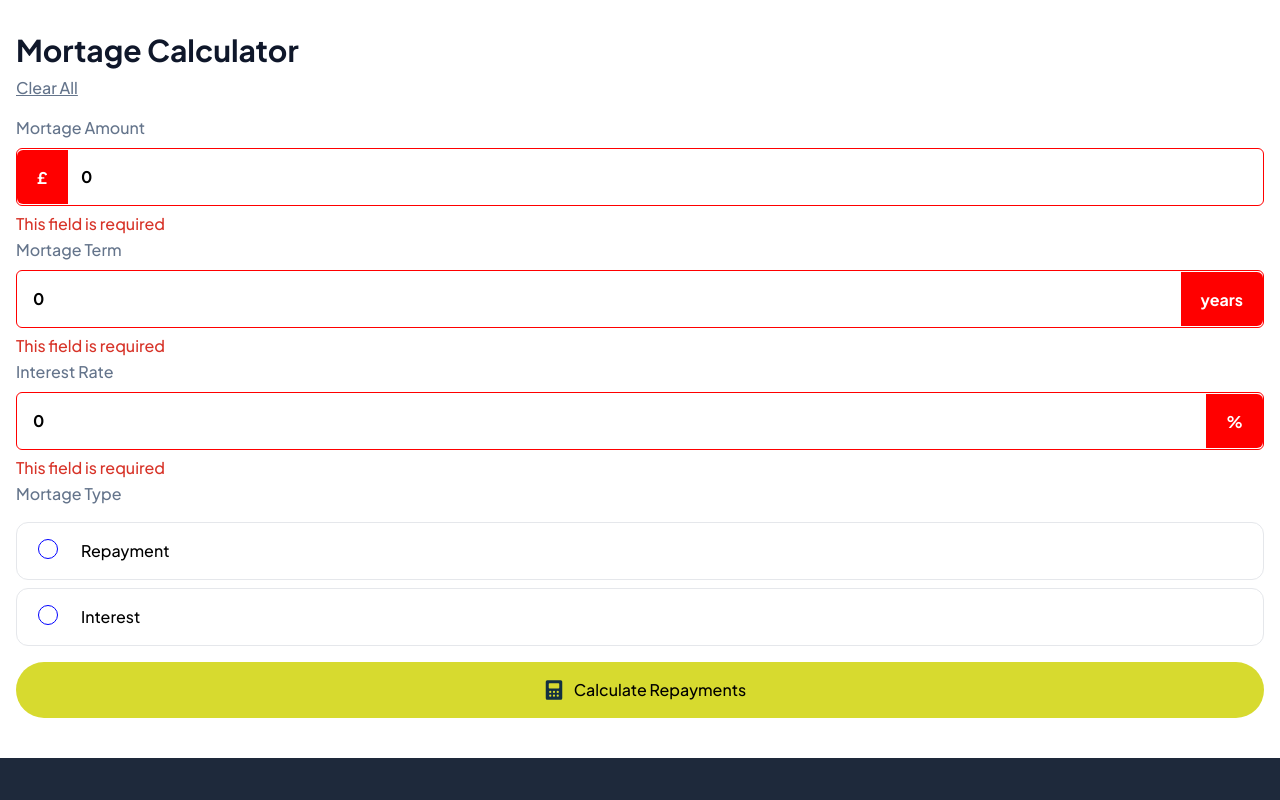
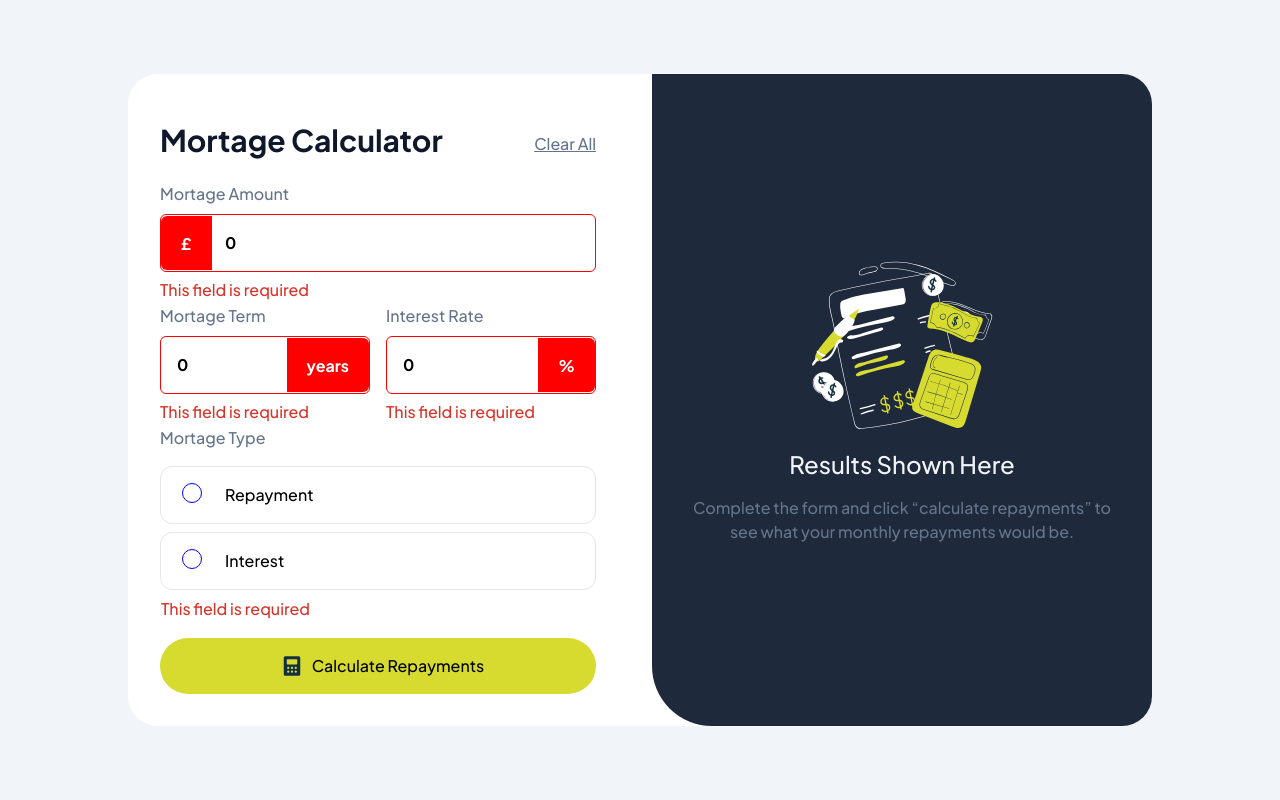
Before and after one commit to dylan-dot-c/Mortage_Calculator_Frontend_Mentor, a Vue app: page / in a window 1280 px wide. Shown: the top 800 px of the page. Built offline with nearby package versions, Linux system fonts and the light colour scheme.

Commit message:
completed destop design

```diff
--- a/src/App.vue
+++ b/src/App.vue
@@ -9,10 +9,12 @@ const data = useMortageStore()
 </script>
 
 <template>
-  <main class="flex flex-col gap-6">
-    <section class="p-4">
-      <form @submit.prevent>
-        <header class="my-4">
+  <main
+    class="flex flex-col gap-6 md:grid md:grid-cols-2 md:max-w-5xl md:bg-white md:rounded-[30px] overflow-hidden"
+  >
+    <section class="p-4 md:p-8">
+      <form @submit.prevent="(data.submitted = true), data.calculateMortage()">
+        <header class="my-4 md:flex md:justify-between md:items-center">
           <h1 class="text-3xl text-slate-900 font-bold mb-2">Mortage Calculator</h1>
           <button class="underline text-slate-500" type="reset" @click="data.clearForm">
             Clear All
@@ -20,13 +22,21 @@ const data = useMortageStore()
         </header>
         <div class="space-y-8 mb-8">
           <EnhancedInput text="£" label="Mortage Amount" align="left" name="amount" :min="1000" />
-          <EnhancedInput text="years" label="Mortage Term" align="right" name="duration" :min="1" />
-          <EnhancedInput text="%" label="Interest Rate" align="right" name="interest" :min="1" />
+          <div class="md:grid md:grid-cols-2 md:gap-4">
+            <EnhancedInput
+              text="years"
+              label="Mortage Term"
+              align="right"
+              name="duration"
+              :min="1"
+            />
+            <EnhancedInput text="%" label="Interest Rate" align="right" name="interest" :min="1" />
+          </div>
         </div>
 
         <div>
           <p class="text-slate-500">Mortage Type</p>
-          <div class="*:rounded-xl space-y-2 *:space-x-4 mt-4 *:block">
+          <div class="*:rounded-xl space-y-2 *:space-x-4 mt-4 *:block mb-12">
             <label
               for="repayment"
               class="border p-4 pl-16 relative"
@@ -39,6 +49,7 @@ const data = useMortageStore()
                 id="repayment"
                 class=""
                 v-model="data.formInfo.type"
+                required
               />
               <span class="radio"><span class="radio--circle"></span></span>
               Repayment
@@ -46,7 +57,7 @@ const data = useMortageStore()
 
             <label
               for="interest"
-              class="border p-4 pl-16 relative"
+              class="border p-4 pl-16 mb-12 relative"
               :class="{ 'border-lime bg-lime bg-opacity-10': data.formInfo.type == 'interest' }"
             >
               <input
@@ -56,15 +67,16 @@ const data = useMortageStore()
                 id="interest"
                 class=""
                 v-model="data.formInfo.type"
+                required
               />
               <span class="radio"><span class="radio--circle"></span></span>
               Interest
+              <p class="error hidden text-red absolute top-16 left-0">This field is required</p>
             </label>
           </div>
         </div>
 
         <button
-          @click="(data.submitted = true), data.calculateMortage()"
           type="submit"
           class="flex gap-2 justify-center bg-lime rounded-full p-4 w-full mt-4"
         >
@@ -73,7 +85,7 @@ const data = useMortageStore()
       </form>
     </section>
 
-    <section class="bg-slate-800 p-4">
+    <section class="bg-slate-800 p-4 md:p-8 md:rounded-es-[60px]">
       <NoResults v-if="!data.submitted" />
       <MortgageResults v-else />
     </section>
--- a/src/assets/main.css
+++ b/src/assets/main.css
@@ -10,12 +10,21 @@
     font-weight: 500;
   }
 
+  body {
+    @apply md:grid md:place-items-center md:h-screen md:bg-slate-100;
+  }
+
+  button,
+  label {
+    user-select: none;
+  }
+
   input[type='radio'] {
     opacity: 0;
     position: absolute;
   }
 
-  input:invalid {
+  input:not([type='radio']):invalid {
     border: 1px solid red;
 
     & ~ span {
@@ -25,6 +34,12 @@
 
     & ~ .error {
       display: block;
+    }
+  }
+
+  input[type='radio']:invalid {
+    & ~ .error {
+      @apply block m-0;
     }
   }
 
@@ -51,4 +66,8 @@
     border-radius: 50%;
     border: 1px solid blue;
   }
+
+  label {
+    cursor: pointer;
+  }
 }
--- a/src/components/MortgageResults.vue
+++ b/src/components/MortgageResults.vue
@@ -5,18 +5,18 @@ const { mortgageValues } = useMortageStore()
 </script>
 
 <template>
-  <article class="pb-8">
-    <div class="space-y-4 my-4">
+  <article class="pb-8 md:pb-0">
+    <div class="space-y-4 my-4 md:space-y-5 md:my-5">
       <h2 class="text-slate-100 text-2xl font-bold">Your Results</h2>
       <p class="text-slate-500">
         Your results are shown below based on the information you provided. To adjust the results,
         edit the form and click “calculate repayments” again.
       </p>
     </div>
-    <div class="bg-slate-900 border-t-4 rounded-xl p-4 border-t-lime">
+    <div class="bg-slate-900 border-t-4 rounded-xl p-4 md:p-8 border-t-lime">
       <div class="">
-        <p class="text-slate-300">Your monthly repayments</p>
-        <p class="text-lime text-4xl font-medium mt-2">
+        <p class="text-slate-500">Your monthly repayments</p>
+        <p class="text-lime text-4xl md:text-6xl font-medium mt-2 md:mt-4">
           {{
             Intl.NumberFormat('en-GB', { style: 'currency', currency: 'GBP' }).format(
               mortgageValues.monthlyPayment
@@ -25,10 +25,10 @@ const { mortgageValues } = useMortageStore()
         </p>
       </div>
 
-      <hr class="w-full my-4 border-t-[0.5px] border-slate-700" />
+      <hr class="w-full my-4 md:my-8 border-t-[0.5px] border-slate-700" />
       <div class="mt-4">
-        <p class="text-slate-300">Total you'll pay over the term.</p>
-        <p class="text-slate-100 mt-2 text-2xl">
+        <p class="text-slate-500">Total you'll pay over the term.</p>
+        <p class="text-slate-100 mt-2 md:mt-4 text-2xl">
           {{
             Intl.NumberFormat('en-GB', { style: 'currency', currency: 'GBP' }).format(
               mortgageValues.totalPayment
--- a/src/components/NoResults.vue
+++ b/src/components/NoResults.vue
@@ -3,6 +3,7 @@ import emptySvg from '../assets/images/illustration-empty.svg'
 </script>
 
 <template>
+  <div class="md:grid md:place-items-center h-full">
     <figure class="text-center py-8">
       <div class="flex justify-center"><img :src="emptySvg" alt="svg of a calculator" /></div>
 
@@ -12,4 +13,5 @@ import emptySvg from '../assets/images/illustration-empty.svg'
         be.
       </p>
     </figure>
+  </div>
 </template>
```
Lines whose indentation alone changed are shown as unchanged.
